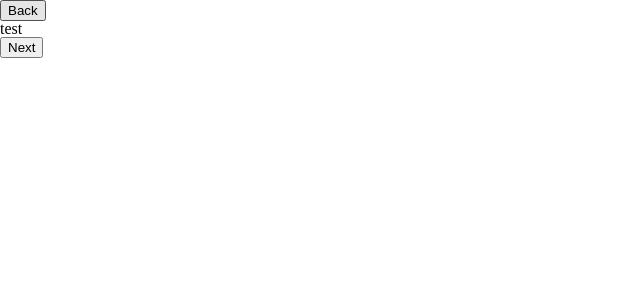
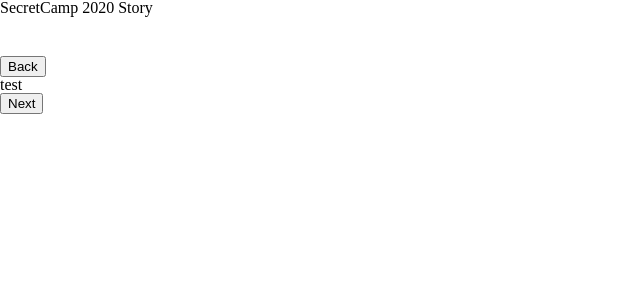
Before and after one commit to touyou/secret-camp, a Next.js app: page / in a window 1280 px wide. Shown: the top 300 px of the page, without its empty margins (0-640 px from the left). Built offline with nearby package versions, Linux system fonts and the light colour scheme; no server answers.

Commit message:
:+1: add axios

```diff
--- a/package.json
+++ b/package.json
@@ -9,8 +9,8 @@
     "start": "next start"
   },
   "dependencies": {
+    "axios": "^0.20.0",
     "next": "^9.5.3",
-    "next-auth": "^3.1.0",
     "react": "^16.13.1",
     "react-dom": "^16.13.1",
     "styled-components": "^5.2.0",
--- a/pages/index.tsx
+++ b/pages/index.tsx
@@ -1,8 +1,23 @@
+import styled from "styled-components";
 import { useEffect, useState } from "react";
+import { getSecretCampAlbum } from "../utils/google_api";
 
 const Index = () => {
   const [currentIndex, setIndex] = useState(0);
   const mediaArray = ["test", "test2", "test3", "test4"];
+
+  useEffect(() => {
+    let shouldCancel = false;
+    const call = async () => {
+      const data = await getSecretCampAlbum();
+
+      if (!shouldCancel && data) {
+        console.log(data);
+      }
+    };
+    call();
+    return () => (shouldCancel = true);
+  }, []);
 
   const backIndex = () => {
     if (currentIndex > 0) {
@@ -21,12 +36,29 @@ const Index = () => {
   };
 
   return (
-    <div>
-      <button onClick={backIndex}>Back</button>
-      <p>{mediaArray[currentIndex]}</p>
-      <button onClick={nextIndex}>Next</button>
-    </div>
+    <>
+      <Header>
+        <h1>SecretCamp 2020 Story</h1>
+      </Header>
+      <Container>
+        <button onClick={backIndex}>Back</button>
+        <p>{mediaArray[currentIndex]}</p>
+        <button onClick={nextIndex}>Next</button>
+      </Container>
+    </>
   );
 };
 
+const Header = styled.header`
+  position: absolute;
+  top: 0;
+  left: 0;
+  height: 56px;
+  width: 100%;
+`;
+
+const Container = styled.div`
+  margin-top: 56px;
+`;
+
 export default Index;
--- a/utils/google_api.ts
+++ b/utils/google_api.ts
@@ -1,13 +1,8 @@
-import NextAuth from "next-auth";
-import Providers from "next-auth/providers";
+import axios from "axios";
 
-const options = {
-  providers: [
-    Providers.Google({
-      clientId: process.env.CLIENT_ID,
-      clientSecret: process.env.CLIENT_SECRET,
-    }),
-  ],
+export const getAlbum = async (id: string) => {
+  const response = await axios.get(`https://photos.app.goo.gl/${id}`);
+  return response.data;
 };
 
-export default (req, res) => NextAuth(req, res, options);
+export const getSecretCampAlbum = async () => getAlbum("EvreQhisHEh3fCUp8");
```
Also changed, not shown: 1 other file (tests, documents, lock files or other folders).
